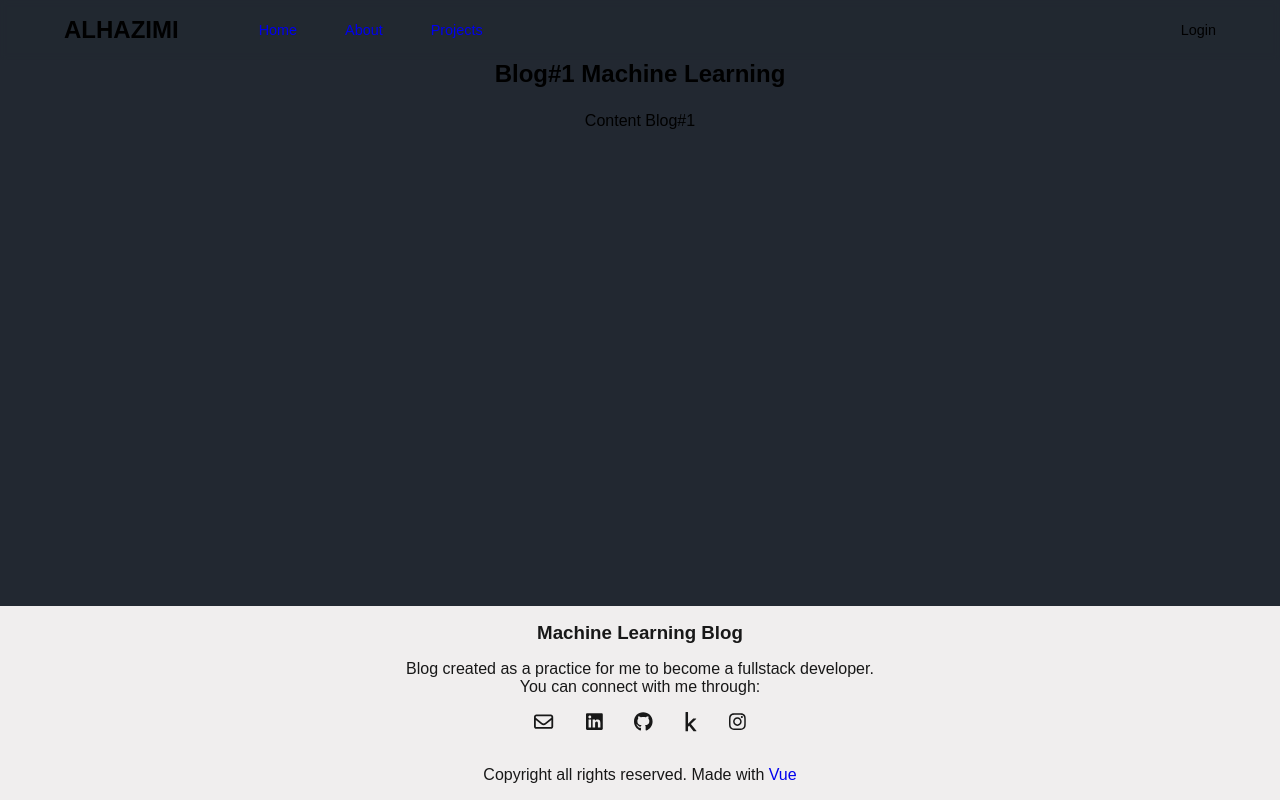
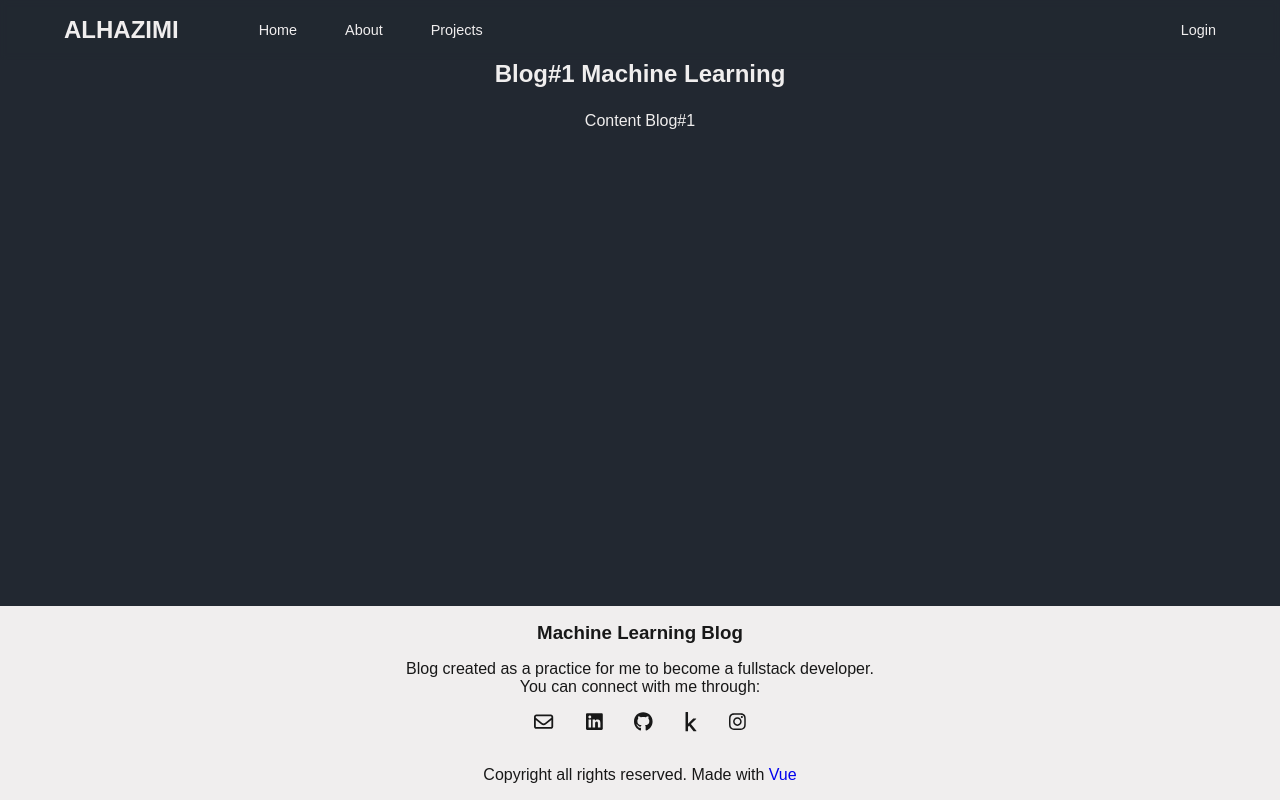
Before and after one commit to rakkaalhazimi/Vue-Blogspot, a Vue app: page /post/1 in a window 1280 px wide. Built offline with nearby package versions, Linux system fonts and the light colour scheme.

Commit message:
change: resolve component style to mixin

```diff
--- a/src/components/AdminLogin.vue
+++ b/src/components/AdminLogin.vue
@@ -1,5 +1,5 @@
 <template>
-  <form id="admin-form" class="form-card floating-center glow">
+  <form id="admin-form">
 
     <button class="close-btn" @click.prevent="hideAdminLogin">
       <i class="fa-solid fa-xmark"></i>
@@ -9,18 +9,18 @@
 
     <div class="form-item">
       <label for="admin-username">Username</label>
-      <input id="admin-username" class="input-text" type="text" placeholder="username">
+      <input id="admin-username" type="text" placeholder="username">
     </div>
 
     <div class="form-item">
       <label for="admin-password">Password</label>
-      <input id="admin-password" class="input-text" type="password" placeholder="password">
+      <input id="admin-password" type="password" placeholder="password">
     </div>
 
-    <button class="btn" @click.prevent="login">Login</button>
+    <button id="login-btn" @click.prevent="login">Login</button>
   </form>
 
-  <div id="admin-overlay" class="overlay"></div>
+  <div id="admin-overlay"></div>
 </template>
 
 <script setup>
@@ -58,6 +58,32 @@ function login() {
 
 <style lang="scss">
 #admin-form {
+  @include floating-center();
+  @include flex-col();
+  @include glow();
+
   display: none;
+  padding: max(4vw, 40px) max(3vw, 30px);
+  width: max(20vw, 300px);
+  height: auto;
+  text-align: left;
+}
+
+.form-item {
+  @include flex-col();
+  margin-bottom: 1rem;
+}
+
+#admin-username,
+#admin-password {
+  @include hollow-input;
+}
+
+#admin-overlay {
+  @include overlay();
+}
+
+#login-btn {
+  @include hollow-btn();
 }
 </style>
--- a/src/components/BlogBrowser.vue
+++ b/src/components/BlogBrowser.vue
@@ -1,5 +1,5 @@
 <template>
-  <div id="blog-browse" class="content-pad text-dark">
+  <div id="blog-browse">
 
     <!-- Title and subtitle -->
     <h2 class="subtitle">Browse My Posts</h2>
@@ -15,4 +15,9 @@ import BlogCardContainer from '@/components/BlogCardContainer.vue';
 import SearchBar from "./SearchBar.vue";
 </script>
 
-<style lang="scss"></style>
+<style lang="scss">
+  #blog-browse {
+    padding: $content-pad;
+    color: $text-dark;
+  }
+</style>
--- a/src/components/BlogCard.vue
+++ b/src/components/BlogCard.vue
@@ -1,11 +1,12 @@
 <template>
   <div class="blog-card">
+    <h3>{{ post.title }}</h3>
+    <p>created at</p>
+    <p>{{ post.desc }}</p>
+    <p>{{ post.tags }}</p>
     <router-link :to="'/post/' + id" class="blog-card-link">
       <img class="blog-card-image" src="../assets/logo.png" alt="Blog picture" />
     </router-link>
-    <h3>{{ post.title }}</h3>
-    <p>{{ post.desc }}</p>
-    <p>{{ post.tags }}</p>
   </div>
 
 </template>
@@ -21,18 +22,26 @@ defineProps({
 
 <style lang="scss">
 .blog-card {
-  width: 300px;
-  height: 300px;
+  $width: 300px;
+  $height: 400px;
+  @include flex-col($gap: 0rem);
+
+  padding: $width * 0.05 $height * 0.05;
+  width: $width;
+  height: $height;
   background-color: $dominant;
   color: $text-dark;
+  border: 1px solid $complement;
+  text-align: left;
+
+  &:hover {
+    /* box-shadow: 0px 2px 5px 1px $accent; */
+    background-color: $complement;
+    color: $text-light;
+    transition: $default-transition;
+  }
 }
 
-.blog-card:hover {
-  /* box-shadow: 0px 2px 5px 1px $accent; */
-  background-color: $complement;
-  color: $text-light;
-  transition: $default-transition;
-}
 
 .blog-card-link,
 .blog-card-image {
--- a/src/components/BlogCardContainer.vue
+++ b/src/components/BlogCardContainer.vue
@@ -18,9 +18,8 @@ const { keywords, filteredPosts } = storeToRefs(usePostStore())
 .blog-card-container {
   display: grid;
   grid-template-columns: repeat(2, 300px);
-  justify-content: center;
-  column-gap: 2rem;
-  row-gap: 2rem;
+  column-gap: 1rem;
+  row-gap: 1rem;
 }
 
 @media (max-width: 600px) {
--- a/src/components/BlogCoverage.vue
+++ b/src/components/BlogCoverage.vue
@@ -1,5 +1,5 @@
 <template>
-  <div id="blog-cov" class="content-pad text-light">
+  <div id="blog-cov">
 
     <!-- Title and subtitle -->
     <h2 class="subtitle">Blog Coverage</h2>
@@ -33,6 +33,8 @@
 
 <style lang="scss">
 #blog-cov {
+  padding: $content-pad;
+  color: $text-light;
   background-color: $complement;
 }
 
--- a/src/components/BlogEditor.vue
+++ b/src/components/BlogEditor.vue
@@ -25,7 +25,7 @@
       <div id="editor" :editor="editor"></div>
     </div>
 
-    <button class="btn" @click.prevent="showPreview">Publish</button>
+    <button id="publish-btn" @click.prevent="showPreview">Publish</button>
 
     <div ref="preview" class="preview"></div>
 
@@ -123,6 +123,10 @@ onMounted(() => {
   color: $text-dark;
 }
 
+#publish-btn {
+  @include hollow-btn();
+}
+
 .post-form-item input {
   padding: 0.8rem;
 }
--- a/src/components/BlogPost.vue
+++ b/src/components/BlogPost.vue
@@ -1,7 +1,7 @@
 <template>
-  <div class="blog-post text-dark">
-    <h2 class="blog-title">{{ title }}</h2>
-    <p class="blog-content" v-html="content"></p>
+  <div id="blog-post">
+    <h2 id="blog-title">{{ title }}</h2>
+    <p id="blog-content" v-html="content"></p>
   </div>
 </template>
 
@@ -15,11 +15,12 @@ defineProps({
 </script>
 
 <style lang="scss">
-.blog-post {
+#blog-post {
+  color: $text-dark;
   margin: repeat(5vw);
 }
 
-.blog-title {
+#blog-title {
   margin-bottom: 1em;
 }
 </style>
--- a/src/components/HeaderHome.vue
+++ b/src/components/HeaderHome.vue
@@ -1,8 +1,8 @@
 <template>
   <header id="header-home" class="flex-col">
-    <h1 id="header-home-title"><span class="text-accent">Recognize</span><br/>Machine Learning</h1>
+    <h1 id="header-home-title"><span id="header-home-title-high">Recognize</span><br/>Machine Learning</h1>
     <p id="header-home-subtitle">Where machine learning is taught concisely</p>
-    <a href="#blog-cov"><button class="btn text-dark">Start</button></a>
+    <a href="#blog-cov"><button id="start-btn">Start</button></a>
   </header>
 </template>
 
@@ -15,7 +15,16 @@
     margin-bottom: 0.5rem;
   }
 
+  #header-home-title-high {
+    color: $accent;
+  }
+
   #header-home-subtitle {
     margin-bottom: 2rem;
   }
+
+  #start-btn {
+    @include hollow-btn();
+    color: $text-dark;
+  }
 </style>
--- a/src/components/SearchBar.vue
+++ b/src/components/SearchBar.vue
@@ -1,6 +1,6 @@
 <template>
   <div id="search-bar">
-    <input class="input-text" type="text" placeholder="Search Post" v-model="postStore.keywords">
+    <input id="search-input" type="text" placeholder="Search Post" v-model="postStore.keywords">
   </div>
 
 </template>
@@ -11,4 +11,12 @@ import { usePostStore } from "../stores/post";
 const postStore = usePostStore()
 </script>
 
-<style lang="scss"></style>
+<style lang="scss">
+  #search-bar {
+    margin-bottom: 5rem;
+  }
+
+  #search-input {
+    @include hollow-input;
+  }
+</style>
--- a/src/components/SectionNavigation.vue
+++ b/src/components/SectionNavigation.vue
@@ -1,5 +1,5 @@
 <template>
-  <nav class="sticky-top">
+  <nav>
     <h1 id="nav-logo" class="text-dark">ALHAZIMI</h1>
 
     <!-- Navbar links -->
@@ -7,21 +7,21 @@
 
       <!-- Navbar page links -->
       <li>
-        <router-link to="/" class="nav-link small-text text-dark">Home</router-link>
+        <router-link to="/" class="nav-link">Home</router-link>
       </li>
       <div>
-        <router-link to="/about" class="nav-link small-text text-dark">About</router-link>
+        <router-link to="/about" class="nav-link">About</router-link>
       </div>
       <li>
-        <router-link to="/projects" class="nav-link small-text text-dark">Projects</router-link>
+        <router-link to="/projects" class="nav-link">Projects</router-link>
       </li>
 
       <!-- Navbar login button -->
       <li id="nav-login" v-if="!isLogin">
-        <button @click="showAdminLogin" class="nav-link small-text text-dark">Login</button>
+        <button @click="showAdminLogin" class="nav-link">Login</button>
       </li>
       <li id="nav-logout" v-if="isLogin">
-        <button @click="userLogout" class="nav-link small-text text-dark">Logout</button>
+        <button @click="userLogout" class="nav-link">Logout</button>
       </li>
 
     </ul>
@@ -63,10 +63,13 @@ function showAdminLogin() {
 
 <style lang="scss">
 nav {
+  @include sticky-top();
   @include flex-row($gap: 5rem);
+
   padding: 1rem 5vw;
   width: 100%;
   background-color: $dominant-transparent;
+  color: $text-dark;
   backdrop-filter: blur(3px);
 }
 
@@ -75,8 +78,14 @@ nav {
   width: 100%;
 }
 
-.nav-link:hover {
-  color: $accent;
+.nav-link {
+  color: $text-dark;
+  font-size: .9rem;
+  transition: $default-transition;
+
+  &:hover {
+    color: $accent;
+  }
 }
 
 #nav-login,
```
